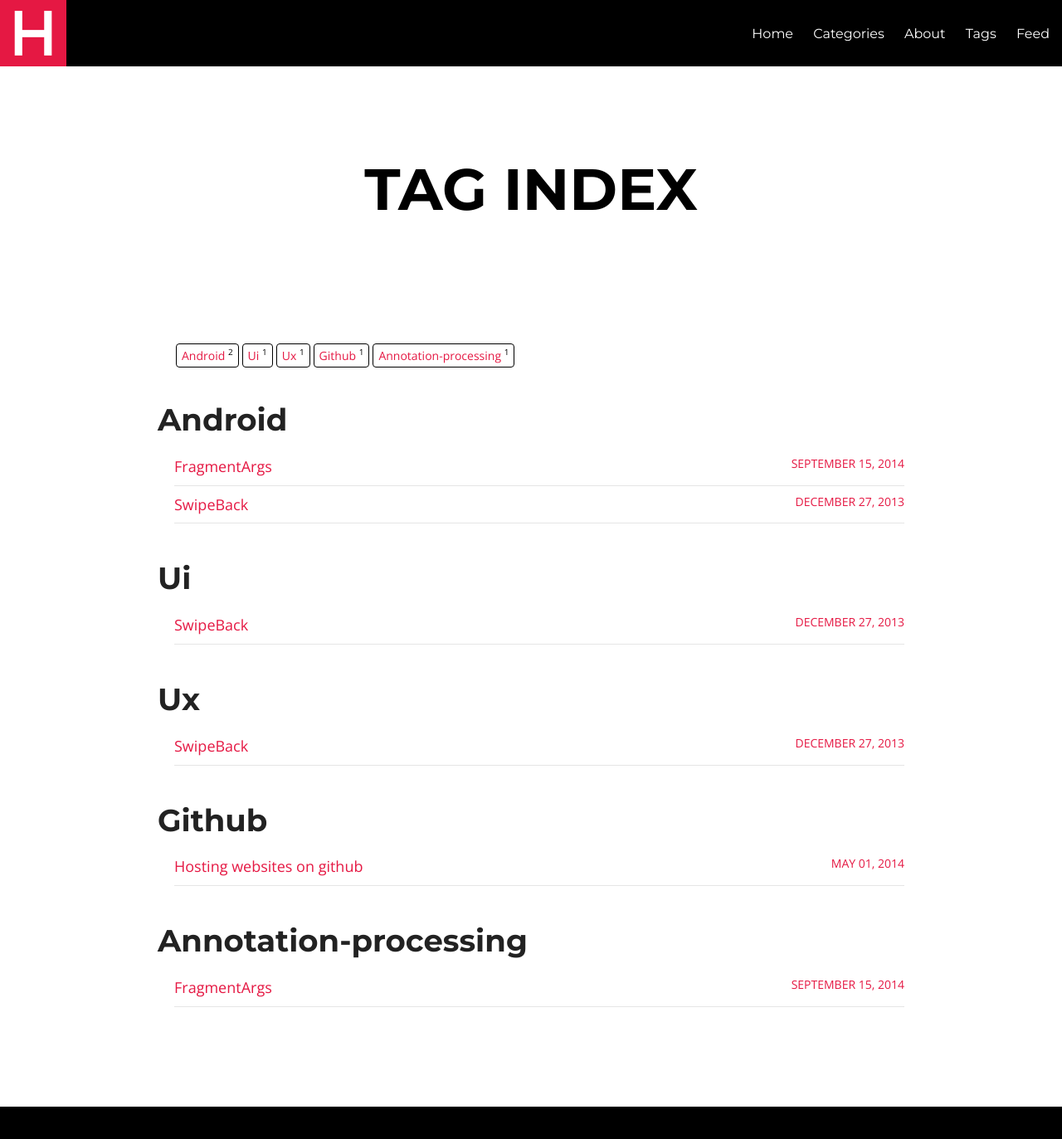
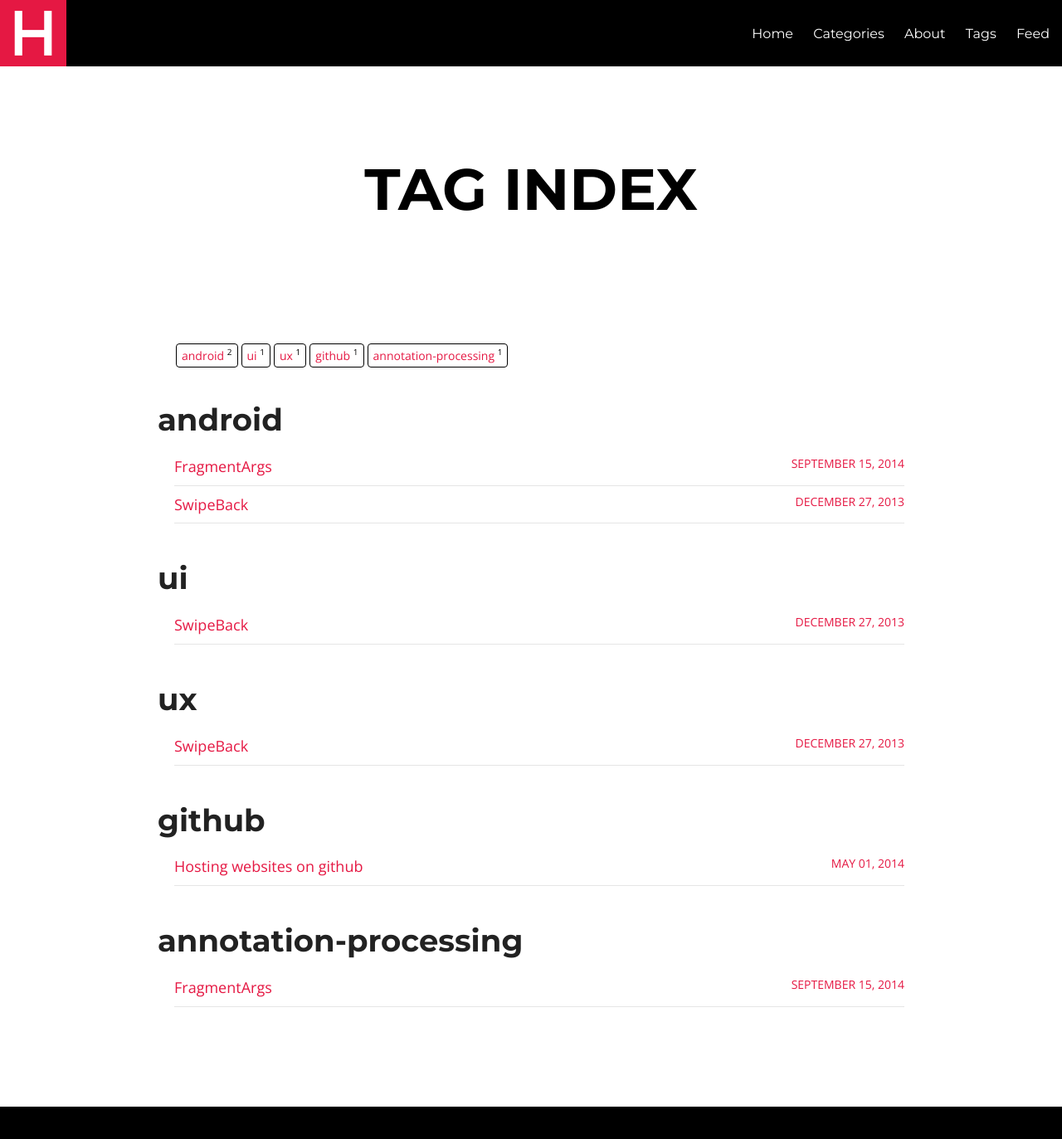
Before and after one commit to sockeqwe/website-old, a Jekyll site: the page built from tags.html, in a window 1280 px wide and 1400 px high. Shown: the top 1373 px of the window at 83% size. Built offline with Jekyll 4.4.1, drawn with Linux system fonts in a browser that asks for light colours; nearby versions of some CDN libraries.

```diff
--- a/tags.html
+++ b/tags.html
@@ -8,18 +8,18 @@
 {% assign tags_list = site.tags %}
   {% if tags_list.first[0] == null %}
     {% for tag in tags_list %}
-    	<li><a href="#{{ tag }}">{{ tag | capitalize }} <span>{{ site.tags[tag].size }}</span></a></li>
+    	<li><a href="#{{ tag }}">{{ tag }} <span>{{ site.tags[tag].size }}</span></a></li>
     {% endfor %}
   {% else %}
     {% for tag in tags_list %}
-    	<li><a href="#{{ tag[0] }}">{{ tag[0] | capitalize }} <span>{{ tag[1].size }}</span></a></li>
+    	<li><a href="#{{ tag[0] }}">{{ tag[0] }} <span>{{ tag[1].size }}</span></a></li>
     {% endfor %}
   {% endif %}
 {% assign tags_list = nil %}
 </ul>
 
 {% for tag in site.tags %}
-	<h2 id="{{ tag[0] }}">{{ tag[0] | capitalize }}</h2>
+	<h2 id="{{ tag[0] }}">{{ tag[0] }}</h2>
 	<ul class="post-list">
 		{% assign pages_list = tag[1] %}
 		{% for post in pages_list %}
```
